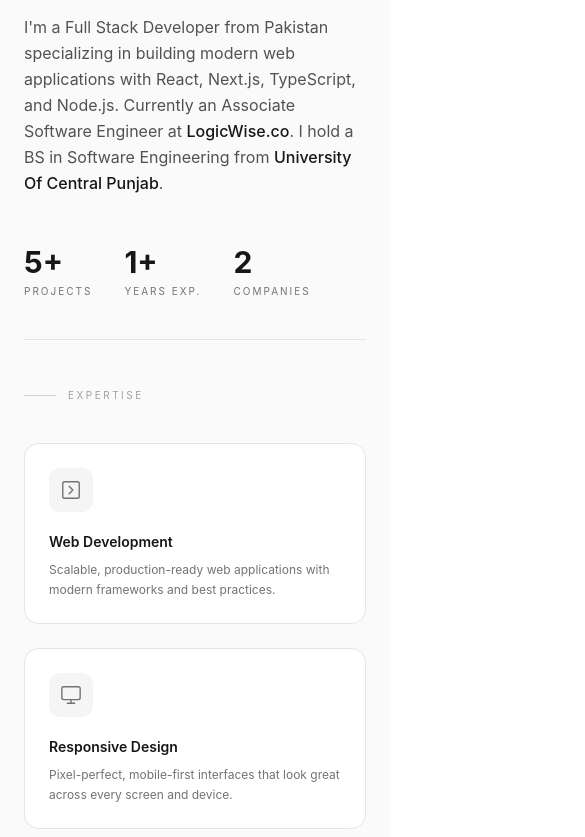
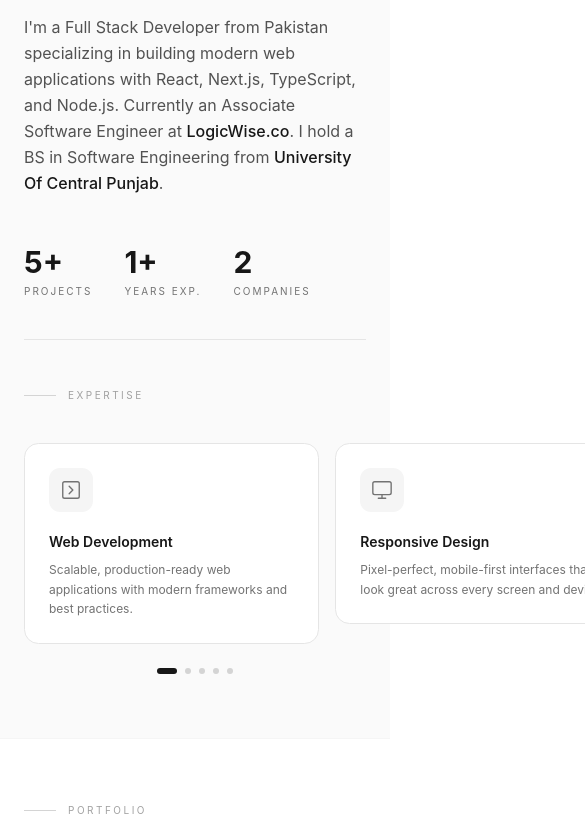
Before and after one commit to Umair617/Umair_Portfolio, a Next.js app in the folder my-portfolio/: page / in a window 390 px wide. Shown: the part 1156-1993 px from the top of the page, 585 px wide, since content can reach past the window. Built offline with nearby package versions, Linux system fonts and the light colour scheme.

Commit message:
fixed build

```diff
--- a/my-portfolio/components/about/aboutme.tsx
+++ b/my-portfolio/components/about/aboutme.tsx
@@ -1,7 +1,16 @@
-import React from "react";
+"use client";
+
+import React, { useRef, useState } from "react";
 import { Badge } from "@/components/ui/badge";
+import { Swiper, SwiperSlide } from "swiper/react";
+import { Navigation } from "swiper/modules";
+import type { Swiper as SwiperType } from "swiper";
+// @ts-ignore
+import "swiper/css";
 
 const Aboutme = () => {
+  const swiperRef = useRef<SwiperType | null>(null);
+  const [activeIdx, setActiveIdx] = useState(0);
   const stats = [
     { number: "5+", label: "Projects" },
     { number: "1+", label: "Years Exp." },
@@ -85,8 +94,42 @@ const Aboutme = () => {
           <span className="text-[10px] text-neutral-400 tracking-[0.25em] uppercase">Expertise</span>
         </div>
 
-        {/* Services grid */}
-        <div className="grid grid-cols-1 sm:grid-cols-2 gap-6">
+        {/* Services — Swiper on mobile, grid on desktop */}
+        <div className="block sm:hidden">
+          <Swiper
+            modules={[Navigation]}
+            onSwiper={(swiper) => { swiperRef.current = swiper; }}
+            onSlideChange={(swiper) => setActiveIdx(swiper.activeIndex)}
+            spaceBetween={16}
+            slidesPerView={1.15}
+            className="!overflow-visible"
+          >
+            {services.map((svc) => (
+              <SwiperSlide key={svc.title}>
+                <div className="group p-6 rounded-2xl border border-neutral-200 bg-white hover:border-neutral-300 hover:shadow-sm transition-all duration-300">
+                  <div className="w-11 h-11 rounded-xl bg-neutral-100 flex items-center justify-center text-neutral-500 group-hover:bg-neutral-900 group-hover:text-white transition-colors duration-300 mb-5">
+                    {svc.icon}
+                  </div>
+                  <h3 className="text-sm font-semibold text-neutral-900 mb-2">{svc.title}</h3>
+                  <p className="text-xs text-neutral-500 leading-relaxed">{svc.desc}</p>
+                </div>
+              </SwiperSlide>
+            ))}
+          </Swiper>
+          {/* Slide indicators */}
+          <div className="flex items-center justify-center gap-2 mt-6">
+            {services.map((_, i) => (
+              <button
+                key={i}
+                onClick={() => swiperRef.current?.slideTo(i)}
+                className={`h-1.5 rounded-full transition-all duration-300 ${activeIdx === i ? 'w-5 bg-neutral-900' : 'w-1.5 bg-neutral-300'}`}
+                aria-label={`Go to slide ${i + 1}`}
+              />
+            ))}
+          </div>
+        </div>
+
+        <div className="hidden sm:grid grid-cols-2 gap-6">
           {services.map((svc) => (
             <div
               key={svc.title}
--- a/my-portfolio/components/skills/skills.tsx
+++ b/my-portfolio/components/skills/skills.tsx
@@ -1,9 +1,16 @@
 "use client";
 
-import React from "react";
+import React, { useRef, useState } from "react";
 import { Badge } from "@/components/ui/badge";
+import { Swiper, SwiperSlide } from "swiper/react";
+import { Navigation } from "swiper/modules";
+import type { Swiper as SwiperType } from "swiper";
+// @ts-ignore
+import "swiper/css";
 
 const Skills = () => {
+  const swiperRef = useRef<SwiperType | null>(null);
+  const [activeIdx, setActiveIdx] = useState(0);
   const categories = [
     {
       title: "Languages",
@@ -47,22 +54,65 @@ const Skills = () => {
 
         <h2 className="text-2xl md:text-4xl font-bold text-neutral-900 mb-10 md:mb-16">Technical Skills</h2>
 
-        {/* Skill categories as cards */}
-        <div className="grid grid-cols-1 sm:grid-cols-2 gap-6">
+        {/* Skill categories — Swiper on mobile, grid on desktop */}
+        <div className="block sm:hidden">
+          <Swiper
+            modules={[Navigation]}
+            onSwiper={(swiper) => { swiperRef.current = swiper; }}
+            onSlideChange={(swiper) => setActiveIdx(swiper.activeIndex)}
+            spaceBetween={16}
+            slidesPerView={1.15}
+            className="!overflow-visible"
+          >
+            {categories.map((cat) => (
+              <SwiperSlide key={cat.title}>
+                <div className="group p-6 rounded-2xl border border-neutral-200 bg-neutral-50 hover:bg-white hover:border-neutral-300 hover:shadow-sm transition-all duration-300">
+                  <div className="flex items-center gap-3 mb-5">
+                    <div className="w-9 h-9 rounded-lg bg-neutral-100 flex items-center justify-center text-neutral-500 group-hover:bg-neutral-900 group-hover:text-white transition-colors duration-300">
+                      {cat.icon}
+                    </div>
+                    <h3 className="text-sm font-semibold text-neutral-900">{cat.title}</h3>
+                  </div>
+                  <div className="flex flex-wrap gap-2">
+                    {cat.skills.map((skill) => (
+                      <Badge
+                        key={skill}
+                        variant="outline"
+                        className="border-neutral-200 text-neutral-500 bg-white text-xs hover:border-neutral-400 hover:text-neutral-900 transition-colors rounded-full px-3.5 py-1"
+                      >
+                        {skill}
+                      </Badge>
+                    ))}
+                  </div>
+                </div>
+              </SwiperSlide>
+            ))}
+          </Swiper>
+          {/* Slide indicators */}
+          <div className="flex items-center justify-center gap-2 mt-6">
+            {categories.map((_, i) => (
+              <button
+                key={i}
+                onClick={() => swiperRef.current?.slideTo(i)}
+                className={`h-1.5 rounded-full transition-all duration-300 ${activeIdx === i ? 'w-5 bg-neutral-900' : 'w-1.5 bg-neutral-300'}`}
+                aria-label={`Go to slide ${i + 1}`}
+              />
+            ))}
+          </div>
+        </div>
+
+        <div className="hidden sm:grid grid-cols-2 gap-6">
           {categories.map((cat) => (
             <div
               key={cat.title}
               className="group p-6 rounded-2xl border border-neutral-200 bg-neutral-50 hover:bg-white hover:border-neutral-300 hover:shadow-sm transition-all duration-300"
             >
-              {/* Category header */}
               <div className="flex items-center gap-3 mb-5">
                 <div className="w-9 h-9 rounded-lg bg-neutral-100 flex items-center justify-center text-neutral-500 group-hover:bg-neutral-900 group-hover:text-white transition-colors duration-300">
                   {cat.icon}
                 </div>
                 <h3 className="text-sm font-semibold text-neutral-900">{cat.title}</h3>
               </div>
-
-              {/* Skill badges */}
               <div className="flex flex-wrap gap-2">
                 {cat.skills.map((skill) => (
                   <Badge
--- a/my-portfolio/next.config.ts
+++ b/my-portfolio/next.config.ts
@@ -1,6 +1,5 @@
 /** @type {import('next').NextConfig} */
 const nextConfig = {
-  output: 'export', // tells Next.js to generate static files
   images: {
     unoptimized: true,
   },
```
